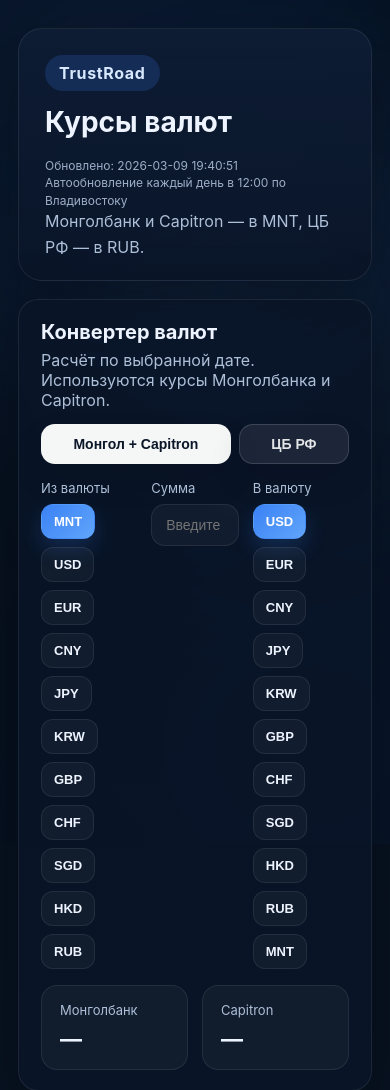
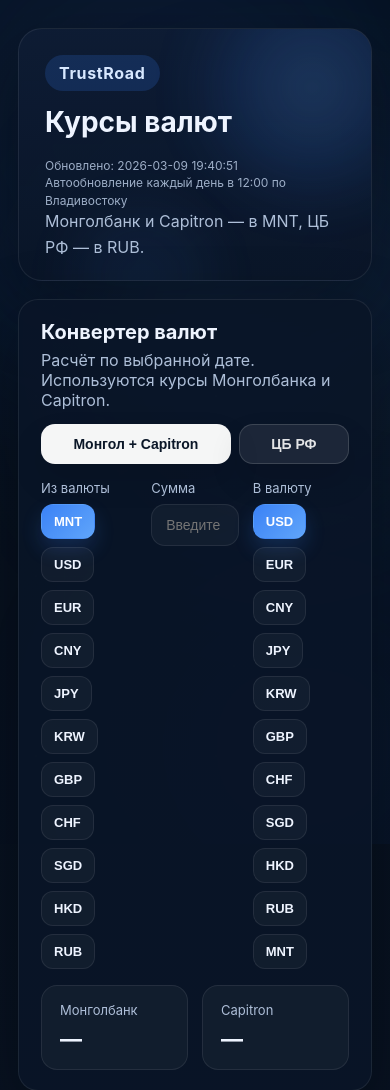
Before and after one commit to sanisymerr/trust-road, a Flask app: page / in a window 390 px wide. Shown: the top 1090 px of the page. Run offline with Flask 3, Linux system fonts and the light colour scheme.

Commit message:
«phon»

```diff
--- a/static/css/style.css
+++ b/static/css/style.css
@@ -161,6 +161,64 @@ body {
     border-radius: 24px;
     box-shadow: var(--shadow);
     margin-bottom: 18px;
+    position: relative;
+    overflow: hidden;
+    isolation: isolate;
+}
+
+.hero::before {
+    content: "";
+    position: absolute;
+    width: 420px;
+    height: 420px;
+    right: -120px;
+    top: -140px;
+    border-radius: 50%;
+    background: radial-gradient(circle, rgba(96, 165, 250, 0.28) 0%, rgba(59, 130, 246, 0.18) 35%, rgba(59, 130, 246, 0.06) 55%, transparent 75%);
+    filter: blur(18px);
+    opacity: 0.95;
+    animation: heroGlowFloat 14s ease-in-out infinite alternate;
+    z-index: 0;
+    pointer-events: none;
+}
+
+.hero::after {
+    content: "";
+    position: absolute;
+    width: 260px;
+    height: 260px;
+    left: 12%;
+    bottom: -120px;
+    border-radius: 50%;
+    background: radial-gradient(circle, rgba(59, 130, 246, 0.16) 0%, rgba(96, 165, 250, 0.08) 45%, transparent 75%);
+    filter: blur(22px);
+    opacity: 0.75;
+    animation: heroGlowFloatTwo 18s ease-in-out infinite alternate;
+    z-index: 0;
+    pointer-events: none;
+}
+
+.hero > * {
+    position: relative;
+    z-index: 1;
+}
+
+@keyframes heroGlowFloat {
+    0% {
+        transform: translate3d(0, 0, 0) scale(1);
+    }
+    100% {
+        transform: translate3d(-20px, 18px, 0) scale(1.06);
+    }
+}
+
+@keyframes heroGlowFloatTwo {
+    0% {
+        transform: translate3d(0, 0, 0) scale(1);
+    }
+    100% {
+        transform: translate3d(16px, -14px, 0) scale(1.08);
+    }
 }
 
 .hero__top {
@@ -482,6 +540,22 @@ tbody tr:hover {
     justify-content: flex-start;
 }
 
+.hero::before {
+    width: 280px;
+    height: 280px;
+    right: -90px;
+    top: -90px;
+    opacity: 0.75;
+}
+
+.hero::after {
+    width: 180px;
+    height: 180px;
+    left: 8%;
+    bottom: -90px;
+    opacity: 0.55;
+}
+
     .converter-grid {
     grid-template-columns: 1fr;
 }
```
